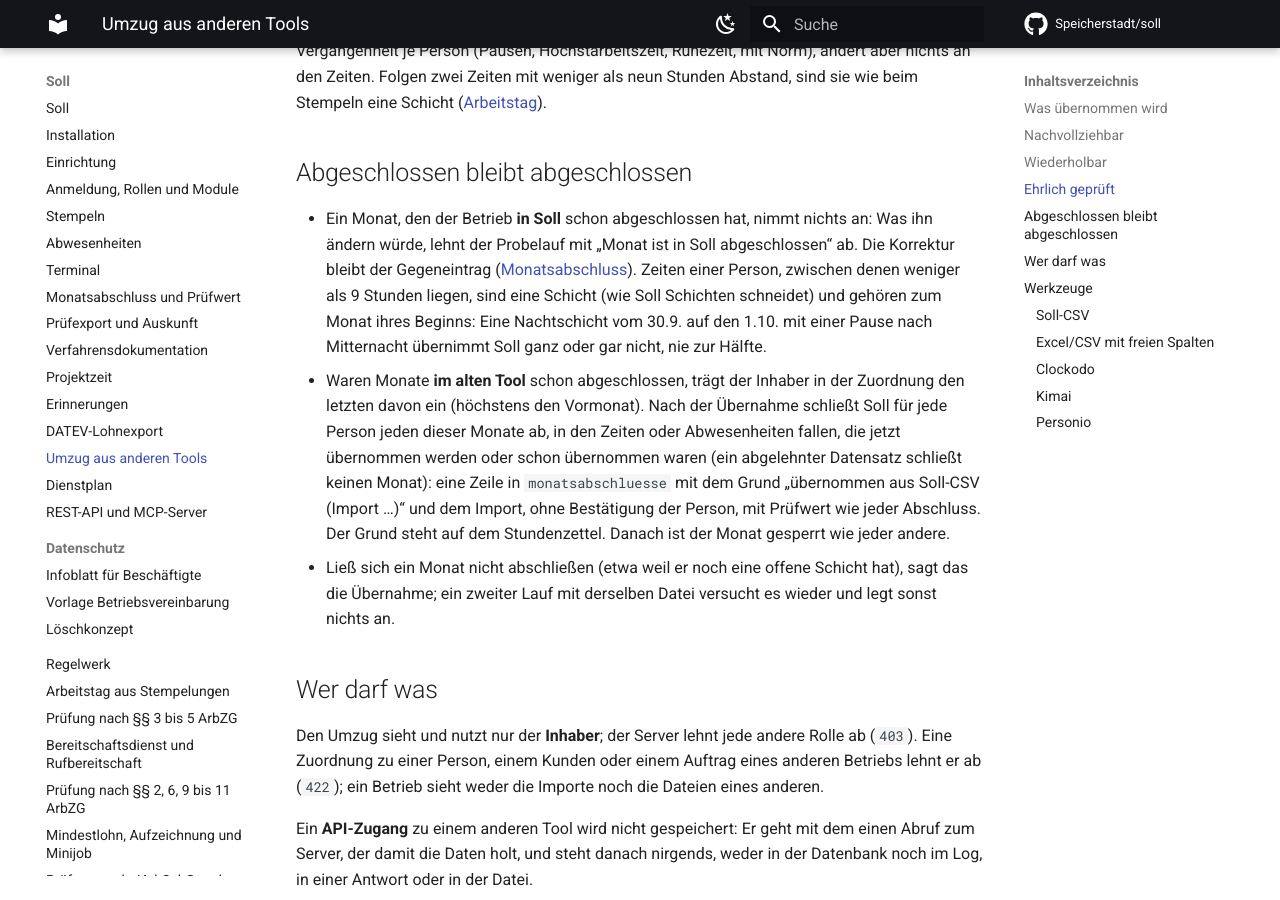
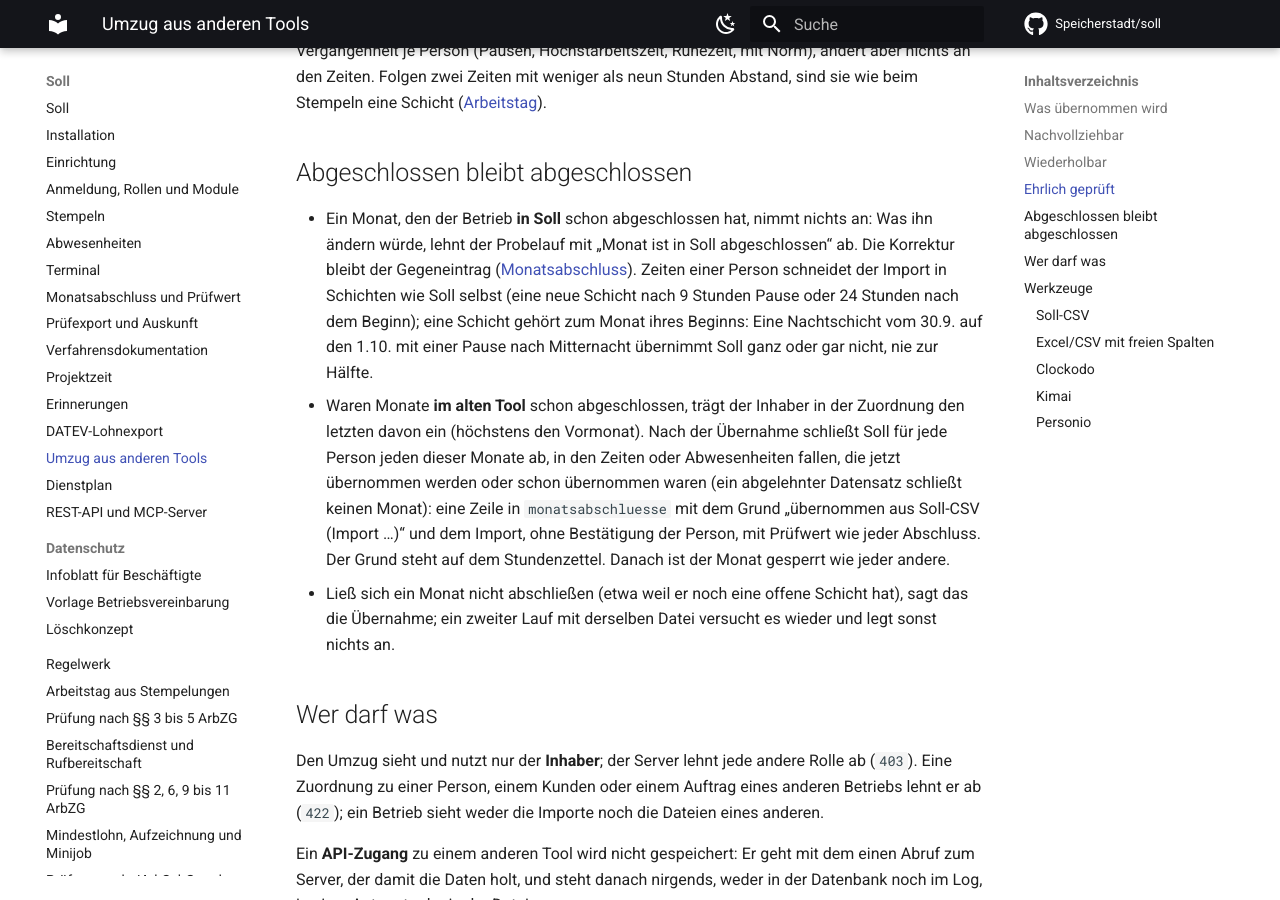
Before and after one commit to Speicherstadt/soll, an MkDocs documentation site: the page built from docs/umzug.md, in a window 1280 px wide and 900 px high, scrolled down 2654 px. Built offline with MkDocs 1.6.1 and Material for MkDocs 9.7.7, drawn with Linux system fonts in a browser that asks for light colours; comment, search, counter and statistics services are not loaded.

Commit message:
S-704 review 3: cut the import's shifts with Soll's own schichtgruppen
@soll/arbeitszeit exports schichtgruppen and Rohstueck; the plan cuts a
person's new spans with them (a new shift 9 h after the stretch before or
24 h after the shift began), so import and month sheet agree by construction.
Each span touches the month its own shift begins in, so a chain of shifts
closes every month one of them begins in.

Co-Authored-By: Claude Opus 5.5 <noreply@anthropic.com>
Claude-Session: https://claude.ai/code/session_014k4Nfif8AkmJuguTTg1oKS

```diff
--- a/docs/umzug.md
+++ b/docs/umzug.md
@@ -98,9 +98,9 @@ zwei Zeiten mit weniger als neun Stunden Abstand, sind sie wie beim Stempeln ein
 
 - Ein Monat, den der Betrieb **in Soll** schon abgeschlossen hat, nimmt nichts an: Was ihn ändern
   würde, lehnt der Probelauf mit „Monat ist in Soll abgeschlossen“ ab. Die Korrektur bleibt der
-  Gegeneintrag ([Monatsabschluss](monatsabschluss.md)). Zeiten einer Person, zwischen denen
-  weniger als 9 Stunden liegen, sind eine Schicht (wie Soll Schichten schneidet) und gehören zum
-  Monat ihres Beginns: Eine Nachtschicht vom 30.9. auf den 1.10. mit einer Pause nach Mitternacht
+  Gegeneintrag ([Monatsabschluss](monatsabschluss.md)). Zeiten einer Person schneidet der Import
+  in Schichten wie Soll selbst (eine neue Schicht nach 9 Stunden Pause oder 24 Stunden nach dem
+  Beginn); eine Schicht gehört zum Monat ihres Beginns: Eine Nachtschicht vom 30.9. auf den 1.10. mit einer Pause nach Mitternacht
   übernimmt Soll ganz oder gar nicht, nie zur Hälfte.
 - Waren Monate **im alten Tool** schon abgeschlossen, trägt der Inhaber in der Zuordnung den letzten
   davon ein (höchstens den Vormonat). Nach der Übernahme schließt Soll für jede Person jeden dieser
```
Also changed, not shown: docs/plan.md (+1 -1 lines), 2 other files.
